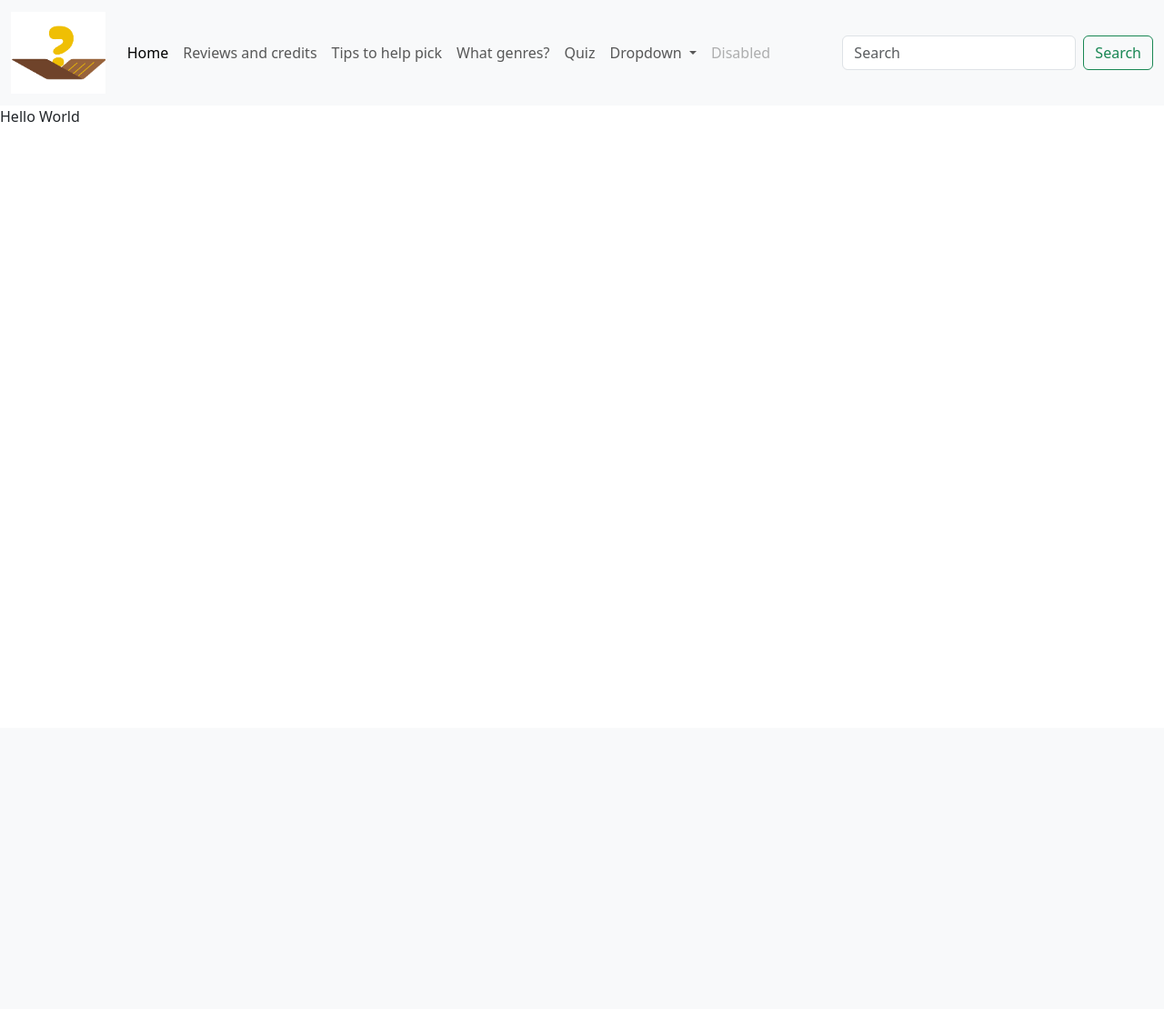
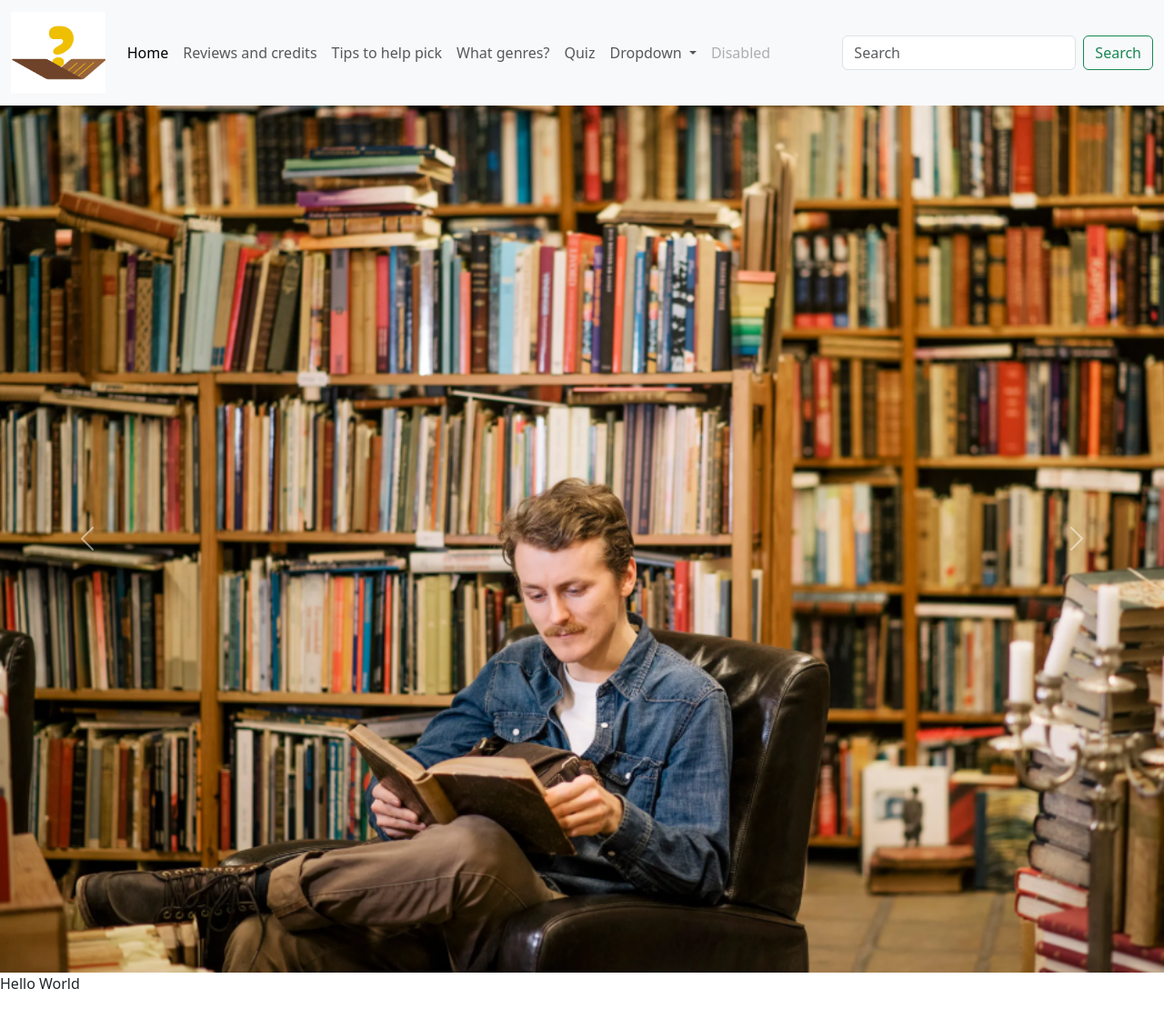
Before and after one commit to TempeHS/2026CT_Web_Daniel.SDLF, a Flask app: page / in a window 1280 px wide. Shown: the whole page at 91% size. Before the commit the page ends 134 px from the top, so only its background shows below. Run offline with Flask 3, Linux system fonts and the light colour scheme.

Commit message:
add slider

```diff
--- a/templates/index.html
+++ b/templates/index.html
@@ -1,3 +1,4 @@
-{% extends 'layout.html' %} {% block content %}
+{% extends 'layout.html' %} {% block content %} {% include
+"partials/slider.html" %}
 <p>Hello World</p>
 {% endblock %}
--- /dev/null
+++ b/templates/partials/slider.html
@@ -0,0 +1,39 @@
+<div
+  id="carouselExampleAutoplaying"
+  class="carousel slide"
+  data-bs-ride="carousel"
+>
+  <div class="carousel-inner">
+    <div class="carousel-item active">
+      <img src="static/images/sliderONE.png" class="d-block w-100" alt="..." />
+    </div>
+    <div class="carousel-item">
+      <img src="static/images/sliderTWO.png" class="d-block w-100" alt="..." />
+    </div>
+    <div class="carousel-item">
+      <img
+        src="static/images/sliderTHREE.png"
+        class="d-block w-100"
+        alt="..."
+      />
+    </div>
+  </div>
+  <button
+    class="carousel-control-prev"
+    type="button"
+    data-bs-target="#carouselExampleAutoplaying"
+    data-bs-slide="prev"
+  >
+    <span class="carousel-control-prev-icon" aria-hidden="true"></span>
+    <span class="visually-hidden">Previous</span>
+  </button>
+  <button
+    class="carousel-control-next"
+    type="button"
+    data-bs-target="#carouselExampleAutoplaying"
+    data-bs-slide="next"
+  >
+    <span class="carousel-control-next-icon" aria-hidden="true"></span>
+    <span class="visually-hidden">Next</span>
+  </button>
+</div>
```
Also changed, not shown: static/images/sliderONE.png (added), static/images/sliderTHREE.png (added), static/images/sliderTWO.png (added).
